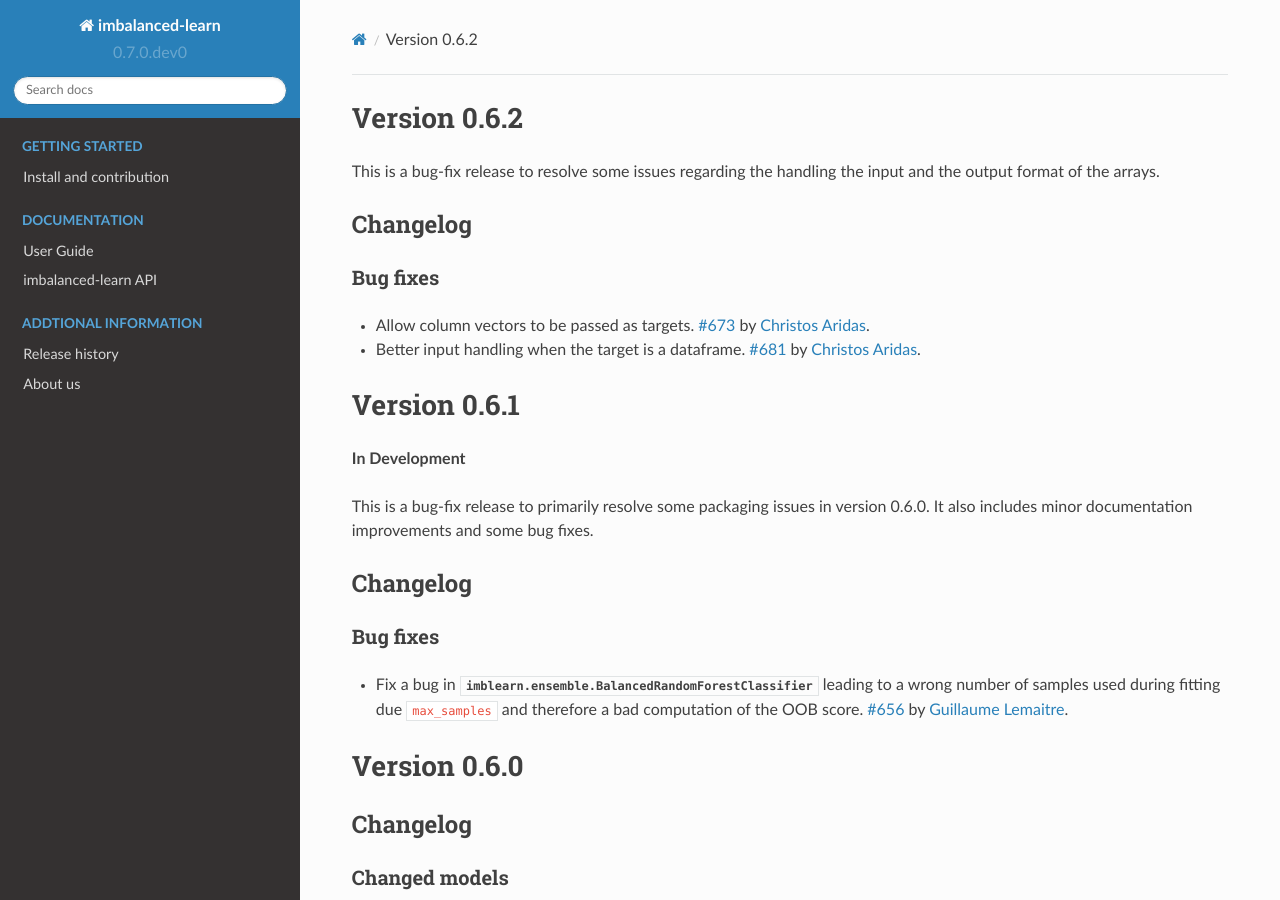
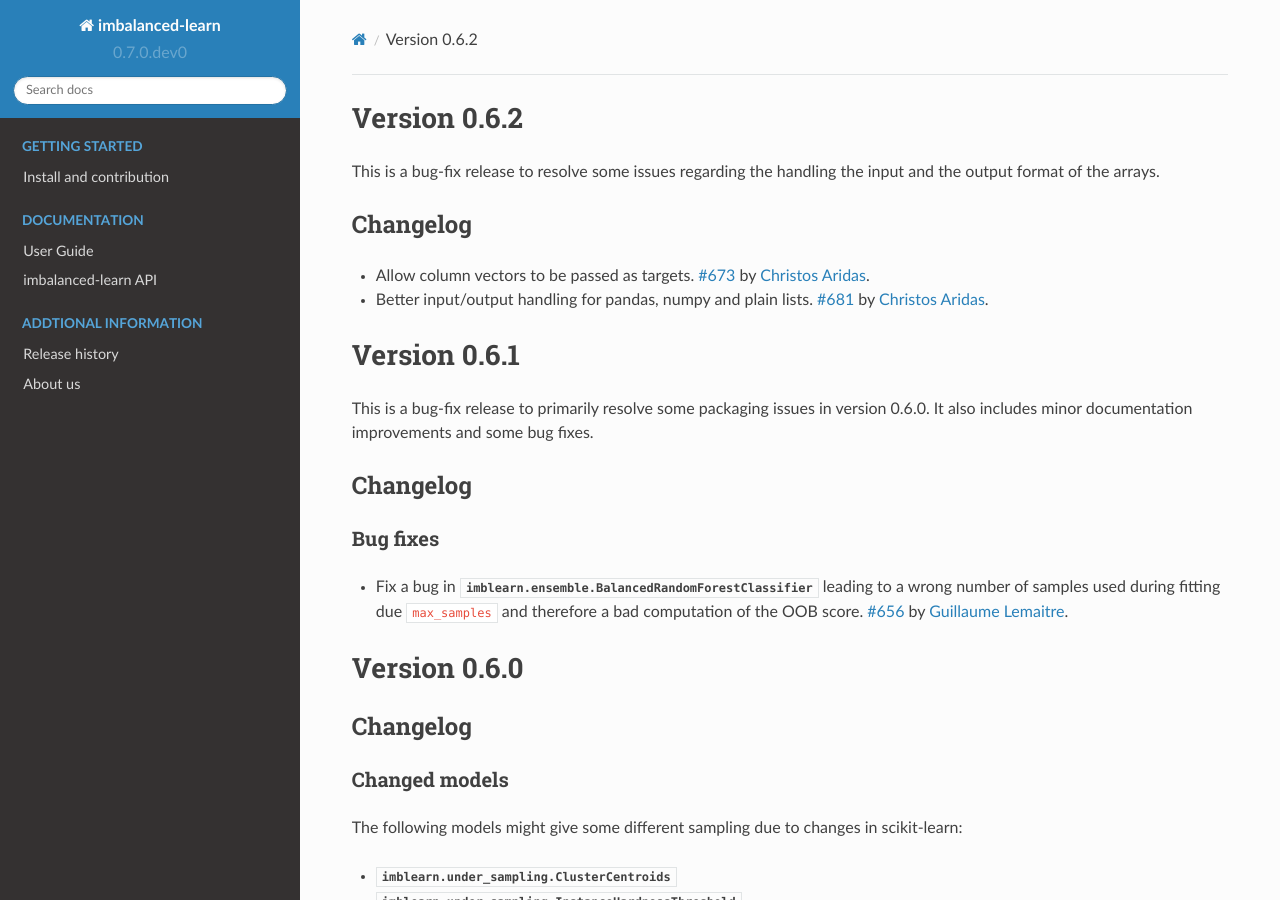
Before and after one commit to scikit-learn-contrib/imbalanced-learn, a Sphinx documentation site: the page built from doc/whats_new/v0.6.rst, in a window 1280 px wide and 900 px high. Built offline with Sphinx 7.4.7 and the Read the Docs theme 2.0.0, drawn with Linux system fonts in a browser that asks for light colours; formulas are drawn with MathJax 3; pages that are not in the unit, such as notebooks, are missing from menus.

Commit message:
Update whats_new/v0.6.rst

```diff
--- a/doc/whats_new/v0.6.rst
+++ b/doc/whats_new/v0.6.rst
@@ -9,12 +9,9 @@
 Changelog
 ---------
 
-Bug fixes
-.........
-
 - Allow column vectors to be passed as targets.
   :pr:`673` by :user:`Christos Aridas <chkoar>`.
-- Better input handling when the target is a dataframe.
+- Better input/output handling for pandas, numpy and plain lists.
   :pr:`681` by :user:`Christos Aridas <chkoar>`.
 
 
@@ -23,7 +20,6 @@
 Version 0.6.1
 ==============
 
-**In Development**
 
 This is a bug-fix release to primarily resolve some packaging issues in version
 0.6.0. It also includes minor documentation improvements and some bug fixes.
```
